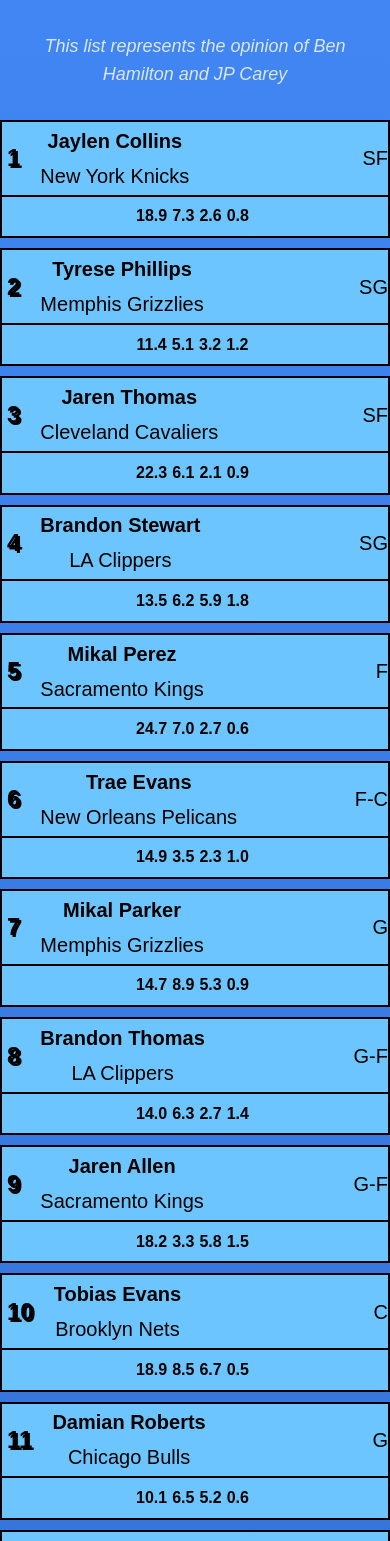
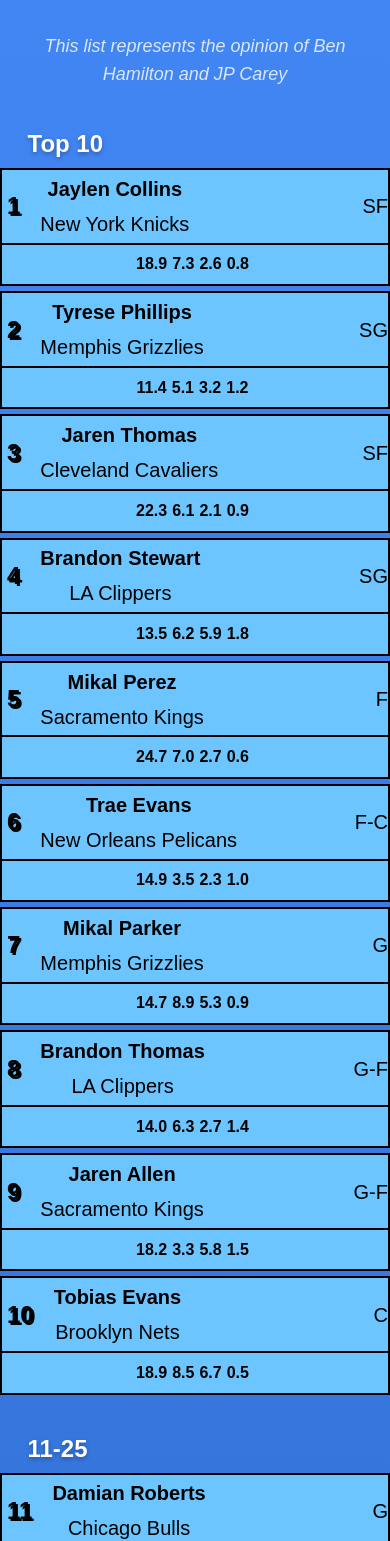
Before and after one commit to Bkhamilton/double-double-website, a Next.js app: page /topfifty in a window 390 px wide. Shown: the part 200-1741 px from the top of the page. Built offline with nearby package versions, Linux system fonts and the light colour scheme.

Commit message:
Group Top 50 players by tiers with adjusted spacing
Co-authored-by: Bkhamilton <43786988+Bkhamilton@users.noreply.github.com>

```diff
--- a/components/TopFifty/TopFiftyList/TopFiftyList.css
+++ b/components/TopFifty/TopFiftyList/TopFiftyList.css
@@ -2,14 +2,19 @@
     display: flex;
     flex-direction: column;
     width: 100%;
-    gap: 10px;
     padding-bottom: 5%;
 }
 
 .top-fifty-players {
     display: flex;
     flex-direction: column;
-    gap: 10px;
+    gap: 5px;
+}
+
+.top-ten-players,
+.eleven-to-twenty-five-players,
+.twenty-six-to-fifty-players {
+    margin-bottom: 30px;
 }
 
 .main-padding {
--- a/components/TopFifty/TopFiftyList/TopFiftyList.tsx
+++ b/components/TopFifty/TopFiftyList/TopFiftyList.tsx
@@ -25,12 +25,48 @@ export default function TopFiftyList({ players }: { players: Player[] }) {
     // Sort by rank
     const sortedPlayers = players.sort((a, b) => a.rank - b.rank);
 
+    // Group players by tiers
+    const topTenPlayers = sortedPlayers.filter(player => player.rank >= 1 && player.rank <= 10);
+    const elevenToTwentyFive = sortedPlayers.filter(player => player.rank >= 11 && player.rank <= 25);
+    const twentySixToFifty = sortedPlayers.filter(player => player.rank >= 26 && player.rank <= 50);
+
     return (
         <div className='top-fifty-outer-container'>
-            <div className='top-fifty-players'>
-                {sortedPlayers.map(player => (
-                    <TopFiftyPlayer key={player.rank} player={player} />
-                ))}
+            <div className='top-ten-players'>
+                <div className='main-padding'>
+                    <h3 className="text-2xl md:text-3xl font-bold text-white px-2 md:px-6 py-2
+                        [text-shadow:0_2px_4px_rgba(0,0,0,0.3)]"
+                    >Top 10</h3>
+                </div>
+                <div className='top-fifty-players'>
+                    {topTenPlayers.map(player => (
+                        <TopFiftyPlayer key={player.rank} player={player} />
+                    ))}
+                </div>
+            </div>
+            <div className='eleven-to-twenty-five-players'>
+                <div className='main-padding'>
+                    <h3 className="text-2xl md:text-3xl font-bold text-white px-2 md:px-6 py-2
+                        [text-shadow:0_2px_4px_rgba(0,0,0,0.3)]"
+                    >11-25</h3>
+                </div>
+                <div className='top-fifty-players'>
+                    {elevenToTwentyFive.map(player => (
+                        <TopFiftyPlayer key={player.rank} player={player} />
+                    ))}
+                </div>
+            </div>
+            <div className='twenty-six-to-fifty-players'>
+                <div className='main-padding'>
+                    <h3 className="text-2xl md:text-3xl font-bold text-white px-2 md:px-6 py-2
+                        [text-shadow:0_2px_4px_rgba(0,0,0,0.3)]"
+                    >26-50</h3>
+                </div>
+                <div className='top-fifty-players'>
+                    {twentySixToFifty.map(player => (
+                        <TopFiftyPlayer key={player.rank} player={player} />
+                    ))}
+                </div>
             </div>
         </div>
     );
```
